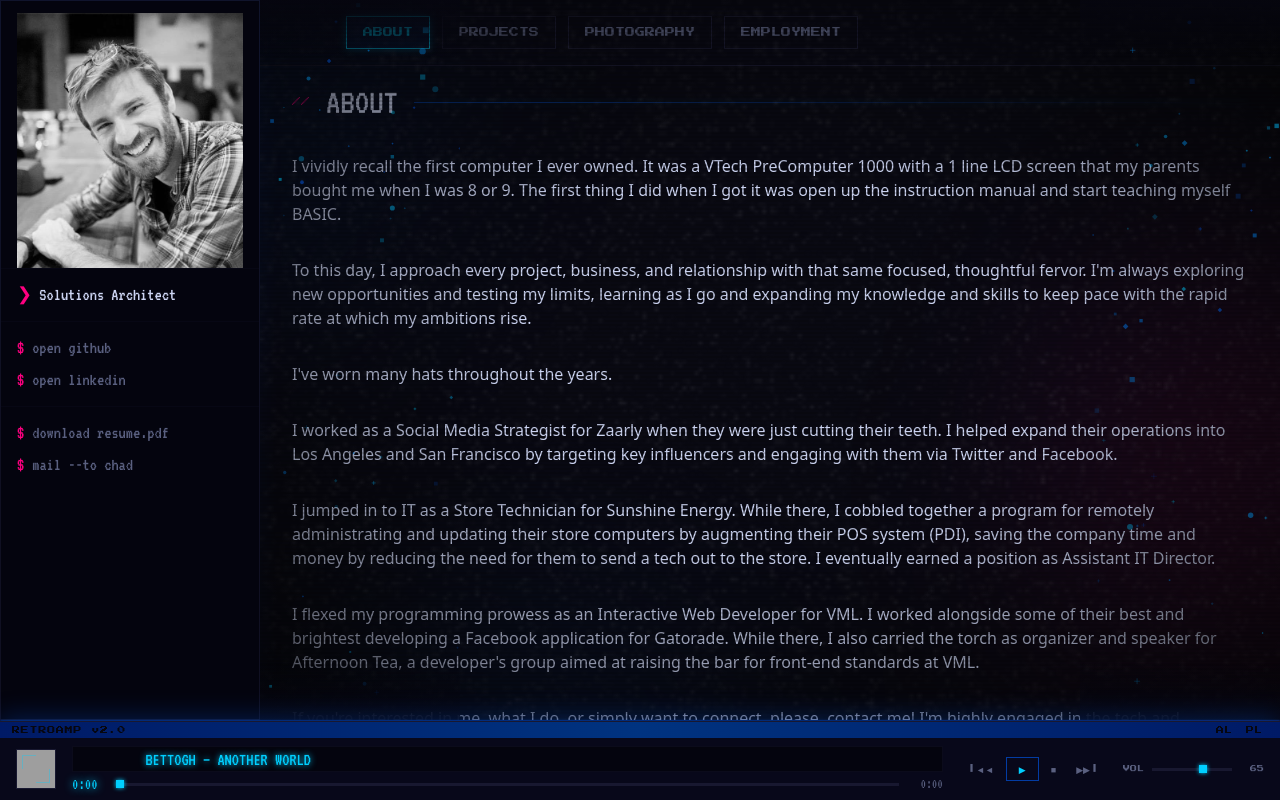
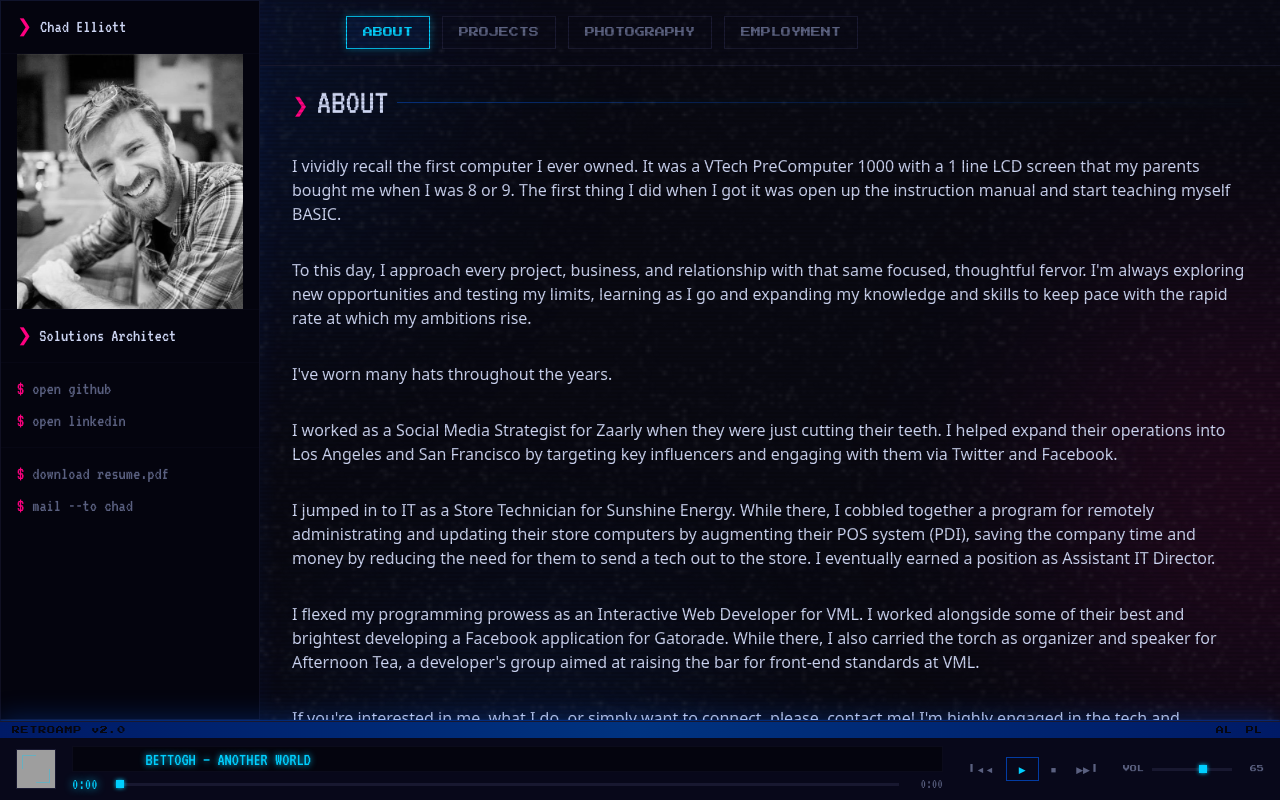
Before and after one commit to THEtheChad/thethechad.com, a Next.js app: page /about in a window 1280 px wide. Built offline with nearby package versions, Linux system fonts and the light colour scheme; grey boxes are pictures that could not be loaded.

Commit message:
cleaned up interface

```diff
--- a/src/app/_components/Sidebar/Sidebar.tsx
+++ b/src/app/_components/Sidebar/Sidebar.tsx
@@ -24,8 +24,15 @@ export function Sidebar({ className, ...props }: SidebarProps) {
     >
       {/* Terminal body */}
       <div className="flex flex-col bg-[#04040E] font-retro text-lg flex-1 overflow-y-auto">
+        <div className="flex flex-col gap-1 border-b border-line/20 px-4 py-3">
+          <span className="flex items-center gap-2">
+            <span className="text-pink">❯ </span>
+            <span>Chad Elliott</span>
+          </span>
+        </div>
+
         {/* display portrait */}
-        <div className="border-b border-line/20 px-4 pt-3 pb-0">
+        <div className="border-b border-line/20 px-4 pb-0">
           <div className="relative overflow-hidden">
             <Image
               src="/thethechad.jpeg"
--- a/src/app/layout.tsx
+++ b/src/app/layout.tsx
@@ -66,7 +66,6 @@ export default function RootLayout({
             {/* CRT + Rez overlays scoped to content area only */}
             <div className="pointer-events-none absolute inset-0 z-50">
               <CrtOverlay />
-              <RezColumns />
             </div>
           </div>
 
--- a/src/components/CrtOverlay/CrtOverlay.tsx
+++ b/src/components/CrtOverlay/CrtOverlay.tsx
@@ -64,8 +64,6 @@ export function CrtOverlay() {
       <StaticNoise />
       {/* Horizontal scan lines */}
       <div className="crt-scanlines absolute inset-0" />
-      {/* Dark vignette at screen edges */}
-      <div className="crt-vignette absolute inset-0" />
       {/* Phosphor flicker */}
       <div className="crt-flicker absolute inset-0" />
     </div>
--- a/src/components/RezColumns/RezColumns.tsx
+++ b/src/components/RezColumns/RezColumns.tsx
@@ -6,7 +6,6 @@ import { useSharedAnalyserRef } from "@/contexts/AudioAnalyserContext";
 const COL_W = 200;
 const SNOW_COUNT = 44;
 const BAND_COUNT = 16;
-const PAGE_BG = "6,6,15"; // #06060F
 
 // ── Colour ────────────────────────────────────────────────────────────────────
 
@@ -212,14 +211,6 @@ function RezColumn({ side }: { side: "left" | "right" }) {
         ctx.restore();
       }
 
-      // ── Edge fade ─────────────────────────────────────────────────────────
-      const fade = ctx.createLinearGradient(0, 0, 0, h);
-      fade.addColorStop(0, `rgba(${PAGE_BG},0.92)`);
-      fade.addColorStop(0.08, `rgba(${PAGE_BG},0)`);
-      fade.addColorStop(0.92, `rgba(${PAGE_BG},0)`);
-      fade.addColorStop(1, `rgba(${PAGE_BG},0.92)`);
-      ctx.fillStyle = fade;
-      ctx.fillRect(0, 0, w, h);
     }
 
     rafRef.current = requestAnimationFrame(draw);
--- a/src/components/SectionHeader/SectionHeader.tsx
+++ b/src/components/SectionHeader/SectionHeader.tsx
@@ -12,7 +12,11 @@ export interface SectionHeaderProps {
 
 const CHAR_MS = 55;
 
-export function SectionHeader({ title, children, slotProps }: SectionHeaderProps) {
+export function SectionHeader({
+  title,
+  children,
+  slotProps,
+}: SectionHeaderProps) {
   const [displayed, setDisplayed] = useState("");
   const [lineVisible, setLineVisible] = useState(false);
   const [contentVisible, setContentVisible] = useState(false);
@@ -38,12 +42,9 @@ export function SectionHeader({ title, children, slotProps }: SectionHeaderProps
 
   return (
     <>
-      <div className="mb-8 flex items-center gap-4" {...slotProps?.root}>
-        {/** biome-ignore lint/suspicious/noCommentText: intentional retro aesthetic */}
-        <span className="font-pixel text-[9px] text-pink">//</span>
-        <h1 className="font-retro text-4xl text-body uppercase">
-          {displayed}
-        </h1>
+      <div className="mb-8 flex items-center gap-2" {...slotProps?.root}>
+        <span className="font-pixel text-xl text-pink">❯</span>
+        <h1 className="font-retro text-4xl text-body uppercase">{displayed}</h1>
         <div
           className="h-px flex-1 bg-gradient-to-r from-accent/40 to-transparent transition-all duration-[1500ms] ease-out"
           style={{
```
